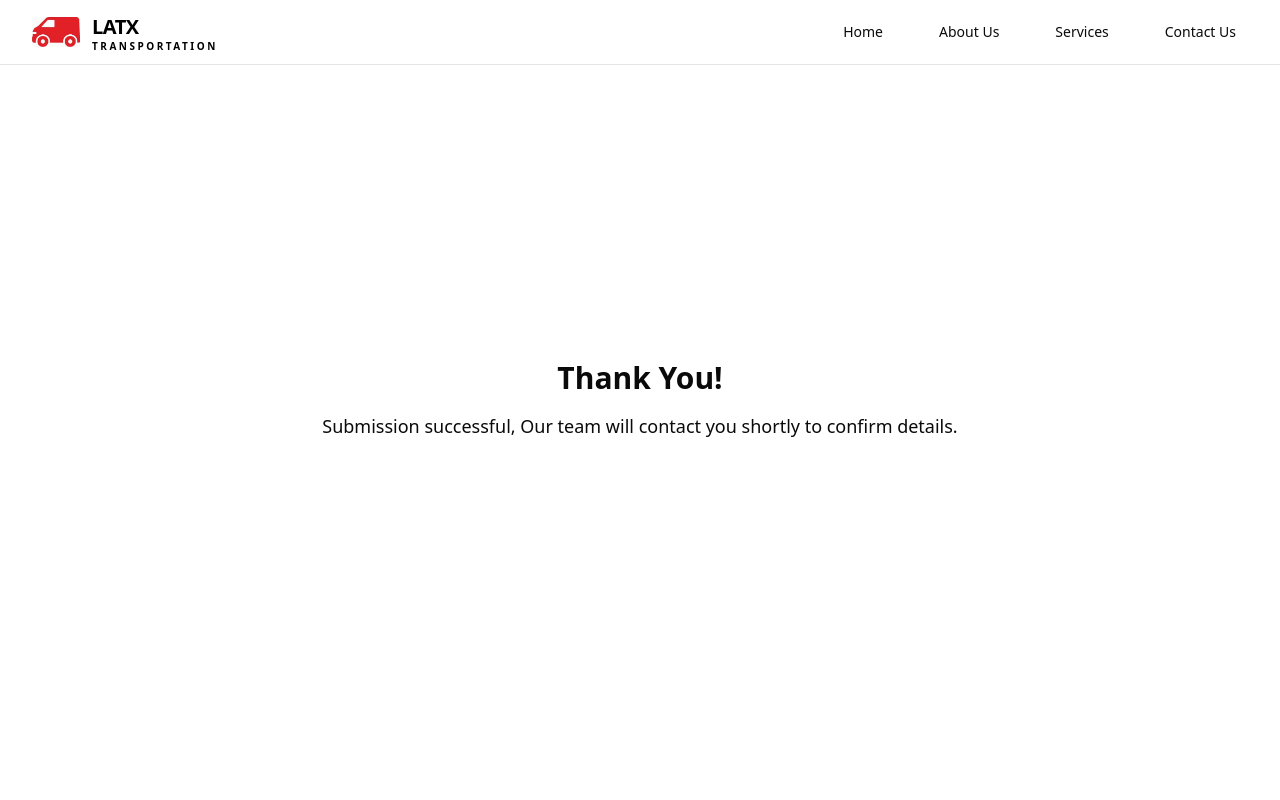
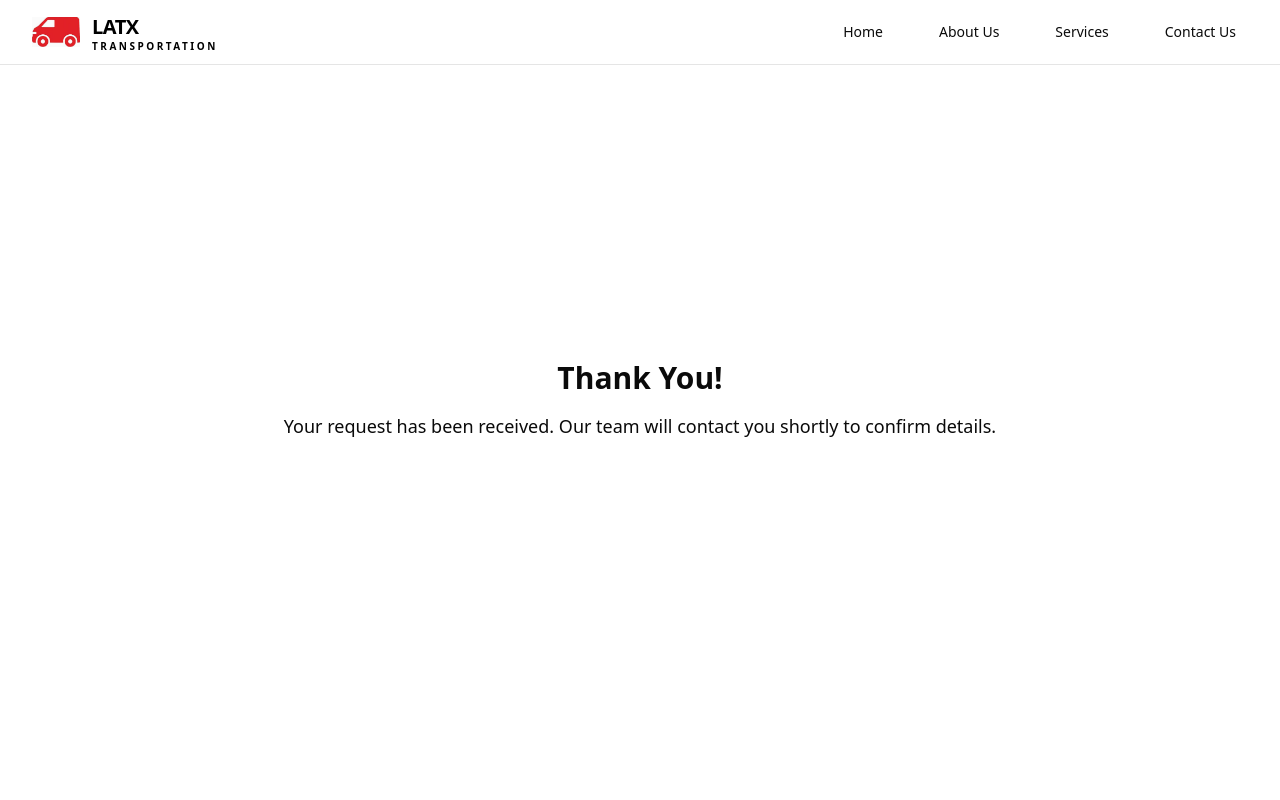
Before and after one commit to TinsaeNardos/Hospital, a Next.js app: page /thanks in a window 1280 px wide. Shown: the top 800 px of the page. Built offline with nearby package versions, Linux system fonts and the light colour scheme.

Commit message:
changesagain8

```diff
--- a/components/hero.tsx
+++ b/components/hero.tsx
@@ -2,18 +2,14 @@
 import * as motion from 'motion/react-client';
 
 import { Button } from "./ui/button";
-import { useState } from 'react';
+
 
 export default function Hero() {
 
 
 const handleCallClick = () => {
-  window.location.href = "tel:+251973747282"; // triggers call
+  window.location.href = "tel:+1 (737) 363-9064"; // triggers call
 };
-
-
-
-
 
 
   return (
@@ -68,16 +64,7 @@ const handleCallClick = () => {
             >
               CALL
             </Button>
-   <Button
-  size="lg"
-  variant="outline"
-  className="bg-transparent text-lg font-semibold transition-transform duration-300 hover:scale-105 px-8"
-  onClick={() => {
-    window.location.href = "mailto:tinsaetesfaye2003@gmail.com";
-  }}
->
-  EMAIL
-</Button>
+
 
 
           </motion.div>
--- a/components/thanks.tsx
+++ b/components/thanks.tsx
@@ -4,8 +4,7 @@ export default function thanks() {
             <div className="text-center">
                 <h1 className="text-3xl font-bold mb-4">Thank You!</h1>
                 <p className="text-lg">
-                         Submission successful,
-Our team will contact you shortly to confirm details.
+                       Your request has been received. Our team will contact you shortly to confirm details.
                 </p>
             </div>
         </main>
```
